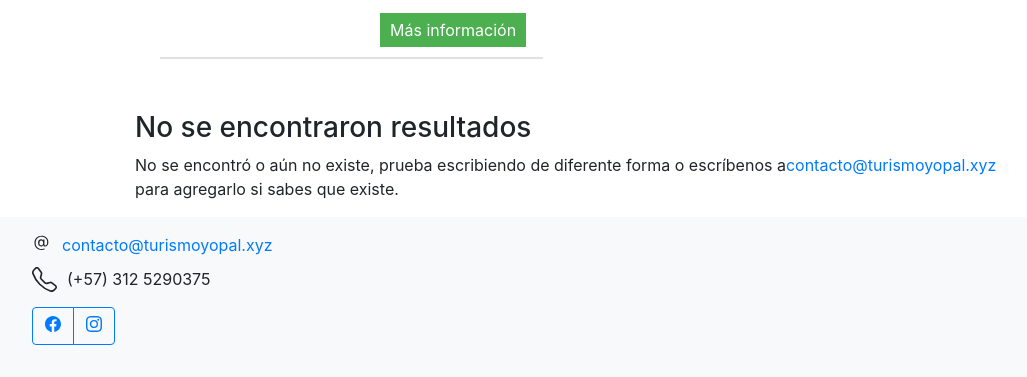
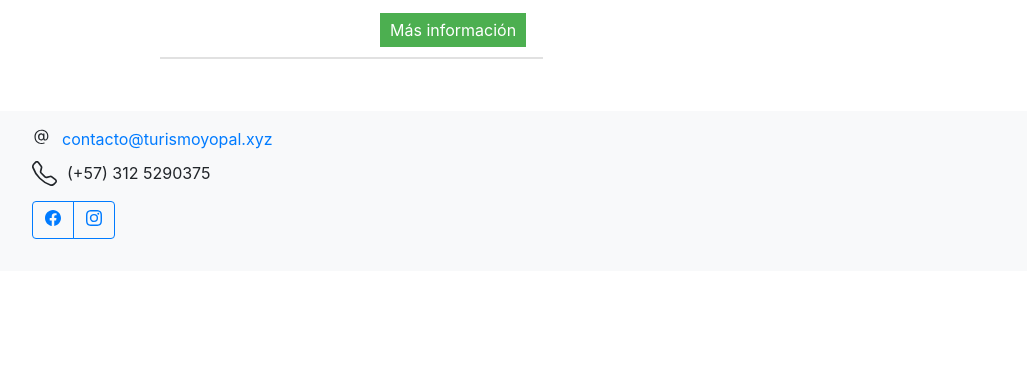
Before and after one commit to Logistikon97/turismoYopal, a PHP site: page /html/buscador.php in a window 1280 px wide. Shown: the part 758-1135 px from the top of the page, without its empty margins (57-1084 px from the left). After the commit the page ends 997 px from the top, so only its background shows below. Run offline with PHP 8.4, Linux system fonts and the light colour scheme; tables that the repository leaves empty or names only in its code hold one stand-in row (values such as "Sample post"); some libraries are stand-ins or nearby versions.

Commit message:
last localchange
este es el último cambio que se realiza desde localhost. de ahora en adelante se utilizará el el hpanel del host

```diff
--- a/html/buscador.php
+++ b/html/buscador.php
@@ -70,10 +70,6 @@
         $buscador=new funciones();
         $buscador->buscador();//desde funciones.php
         ?>
-        <div class="no-result">
-        <h3>No se encontraron resultados</h3>
-        <p>No se encontró o aún no existe, prueba escribiendo de diferente forma o escríbenos a<a href="mailto:contacto@turismoyopal.xyz">contacto@turismoyopal.xyz</a> para agregarlo si sabes que existe.</p>
-        </div>
     </div>
     <?php $buscador->footer(); ?>
     <script src="https://code.jquery.com/jquery-3.2.1.slim.min.js" integrity="sha384-KJ3o2DKtIkvYIK3UENzmM7KCkRr/rE9/Qpg6aAZGJwFDMVNA/GpGFF93hXpG5KkN" crossorigin="anonymous"></script>
--- a/scripts/funciones.php
+++ b/scripts/funciones.php
@@ -105,7 +105,10 @@
 
             echo '<ul class="row items " style="margin-right:15px">';
             if($this->consulta($consulta)==null){
-                echo '<span style="color:red" >no se encontró nada</span>';
+                echo '<div class="no-result">
+                <h3>No se encontraron resultados</h3>
+                <p>No se encontró o aún no existe, prueba escribiendo de diferente forma o escríbenos a <a href="mailto:contacto@turismoyopal.xyz">contacto@turismoyopal.xyz</a> para agregarlo si sabes que existe.</p>
+                </div>';
             }
             foreach ($this->consulta($consulta) as $row) {
                 echo '<div class="item ">
```
